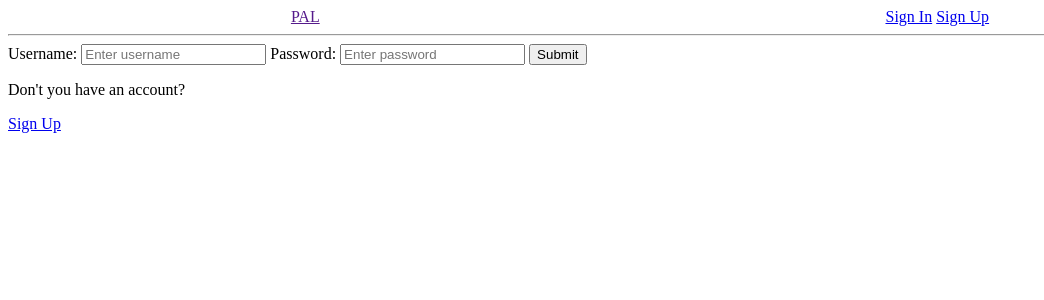
After one commit to vladblk/G608-WebAppProgramming1, a Django app: page /sign-in in a window 1280 px wide. The commit adds this page. Shown: the top 300 px of the page, without its empty margins (0-1044 px from the left). Run offline with Django 4.2, Linux system fonts and the light colour scheme.

Commit message:
sign in and log out functionality

```diff
--- a/PAL - final project/pal/templates/navbar.html
+++ b/PAL - final project/pal/templates/navbar.html
@@ -1,5 +1,26 @@
+<style>
+    nav {
+        display: flex;
+        justify-content: space-around;
+        align-items: center;
+    }
+</style>
+
 <nav>
-  <a href="">PAL</a>
+    <a href="">PAL</a>
+
+    <div>
+        {% if request.user.is_authenticated %}
+            <p>Hello, {{ request.user.username }} </p>
+            <a href="{% url 'user:log-out' %}">Log Out</a>
+        {% else %}
+            <a href="{% url 'user:sign-in' %}">Sign In</a>
+            <a href="{% url 'user:sign-up' %}">Sign Up</a>
+        {% endif %}
+    </div>
+
 </nav>
 
+
+
 <hr />
--- /dev/null
+++ b/PAL - final project/pal/user/templates/user/signin.html
@@ -0,0 +1,23 @@
+{% extends 'main.html' %}
+
+{% block content %}
+
+    <div>
+        <form action="" method='POST'>
+            {% csrf_token %}
+
+            <label for="username">Username:</label>
+            <input type="text" name="username" id="username" placeholder="Enter username">
+
+            <label for="password">Password:</label>
+            <input type="password" name="password" id="password" placeholder="Enter password">
+
+            <input type="submit" value="Submit">
+
+        </form>
+
+        <p>Don't you have an account?</p>
+        <a href="{% url 'user:sign-up' %}">Sign Up</a>
+    </div>
+
+{% endblock content %}
--- a/PAL - final project/pal/user/templates/user/signup.html
+++ b/PAL - final project/pal/user/templates/user/signup.html
@@ -10,6 +10,9 @@
 
             <input type="submit" value="Sign Up">
         </form>
+
+        <p>Already got an account?</p>
+        <a href="{% url 'user:sign-in' %}">Sign In</a>
     </div>
 
 {% endblock content %}
--- a/PAL - final project/pal/user/urls.py
+++ b/PAL - final project/pal/user/urls.py
@@ -4,5 +4,7 @@ from . import views
 app_name = 'user'
 
 urlpatterns = [
-    path('sign-up/', views.signup, name='sign-up'),
+    path('sign-up/', views.sign_up, name='sign-up'),
+    path('sign-in', views.sign_in, name='sign-in'),
+    path('log-out', views.log_out, name='log-out')
 ]
--- a/PAL - final project/pal/user/views.py
+++ b/PAL - final project/pal/user/views.py
@@ -1,9 +1,11 @@
 from django.shortcuts import render, redirect
 from django.contrib.auth.forms import UserCreationForm
+from django.contrib.auth.models import User
+from django.contrib.auth import authenticate, login, logout
 
 # Create your views here.
 
-def signup(request):
+def sign_up(request):
     form = UserCreationForm()
 
     if request.method == 'POST':
@@ -23,3 +25,33 @@ def signup(request):
     }
 
     return render(request, 'user/signup.html', context)
+
+
+def sign_in(request):
+
+    if request.method == 'POST':
+        username = request.POST.get('username').lower()
+        password = request.POST.get('password')
+
+        try:
+            user = User.objects.get(username=username)
+        except:
+            print('User does not exist!')
+
+        user = authenticate(request, username=username, password=password)
+
+        if user is not None:
+            login(request, user)
+
+            return redirect('posts:index')
+
+    return render(request, 'user/signin.html')
+
+
+def log_out(request):
+    if request.user.is_authenticated:
+        logout(request)
+
+        return redirect('posts:index')
+    else:
+        return redirect('user:sign-in')
```
Also changed, not shown: PAL - final project/pal/db.sqlite3.
